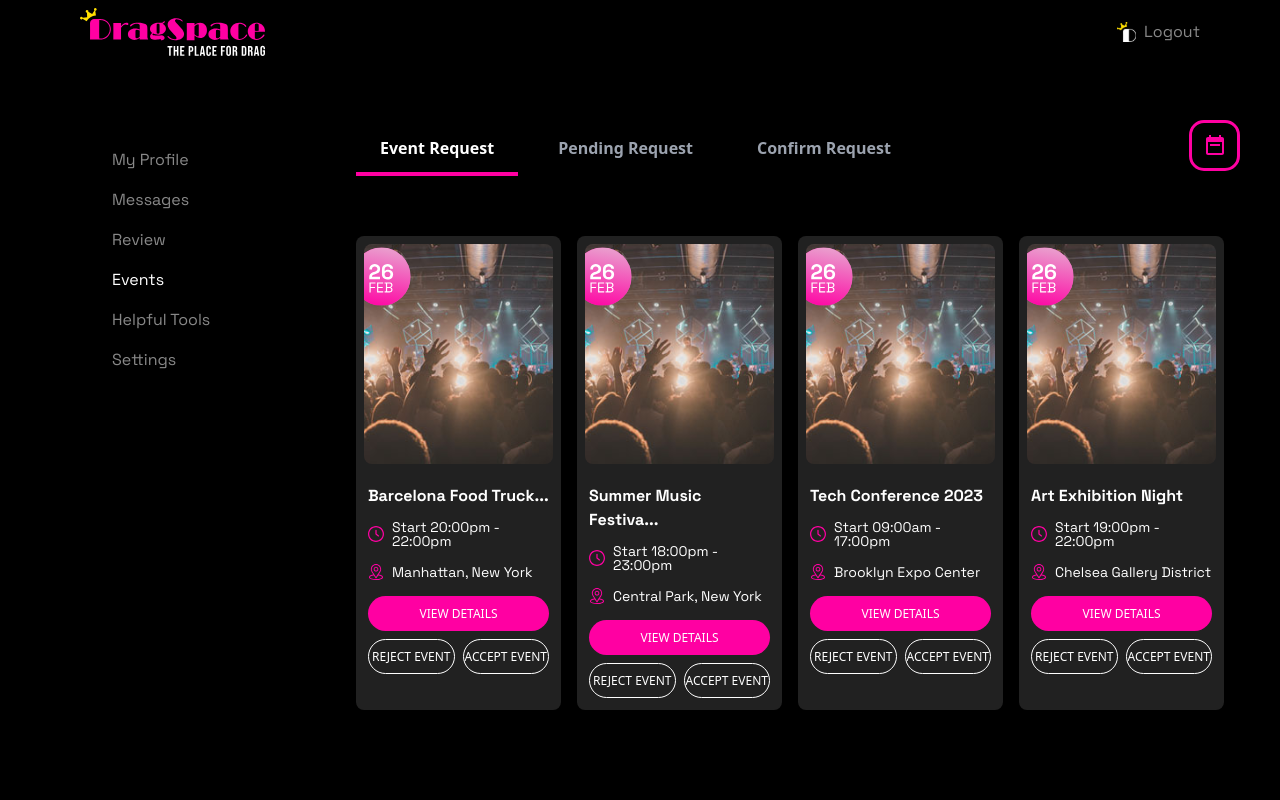
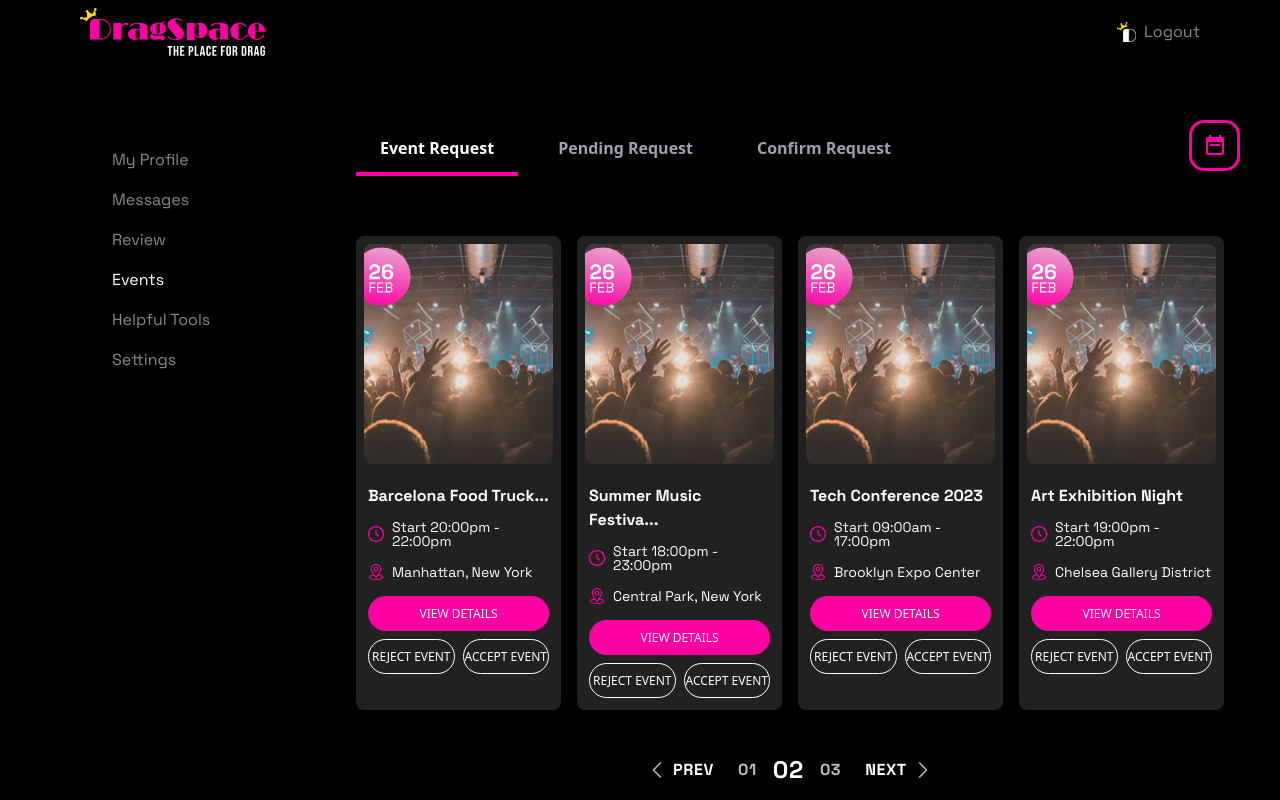
Before and after one commit to HamzaAliKundi/coltable-deshabord-performer, a React (Vite) app: page /events in a window 1280 px wide. Shown: the top 800 px of the page. Built offline with nearby package versions, Linux system fonts and the light colour scheme.

Commit message:
add pagination

```diff
--- /dev/null
+++ b/src/common/Pagination.tsx
@@ -0,0 +1,44 @@
+const Pagination = () => {
+    return (
+      <div className="flex items-center justify-center space-x-6">
+        {/* Prev Button */}
+        <button className="flex items-center space-x-2 text-white">
+          <img
+            src="/events/left.svg"
+            alt="Previous"
+            className="w-4 h-4"
+          />
+          <span className="font-space-grotesk font-bold text-base leading-[40px] tracking-[0.6px] uppercase">
+            PREV
+          </span>
+        </button>
+
+        {/* Page Numbers */}
+        <div className="flex items-center space-x-4">
+          <span className="font-space-grotesk font-bold text-base leading-[40px] tracking-[0.6px] uppercase text-[#BEBEBE]">
+            01
+          </span>
+          <span className="font-space-grotesk font-bold text-[24px] leading-[40px] tracking-[0.6px] uppercase text-white">
+            02
+          </span>
+          <span className="font-space-grotesk font-bold text-base leading-[40px] tracking-[0.6px] uppercase text-[#BEBEBE]">
+            03
+          </span>
+        </div>
+
+        {/* Next Button */}
+        <button className="flex items-center space-x-2 text-white">
+          <span className="font-space-grotesk font-bold text-base leading-[40px] tracking-[0.6px] uppercase">
+            NEXT
+          </span>
+          <img
+            src="/events/right.svg"
+            alt="Next"
+            className="w-4 h-4"
+          />
+        </button>
+      </div>
+    );
+  };
+
+  export default Pagination;
--- a/src/components/events/events.tsx
+++ b/src/components/events/events.tsx
@@ -1,6 +1,7 @@
 import React, { useState } from 'react'
 import CreateEvent from './create-event';
 import { Link } from 'react-router-dom';
+import Pagination from '../../common/Pagination';
 
 const Events = () => {
   const [activeTab, setActiveTab] = useState('eventRequest');
@@ -123,6 +124,9 @@ const Events = () => {
           ))}
         </div>
       ) : null}
+      <div className='flex  mt-10 justify-center items-center'>
+        <Pagination />
+      </div>
     </div>
   )
 }
```
Also changed, not shown: public/events/left.svg (added), public/events/right.svg (added).
